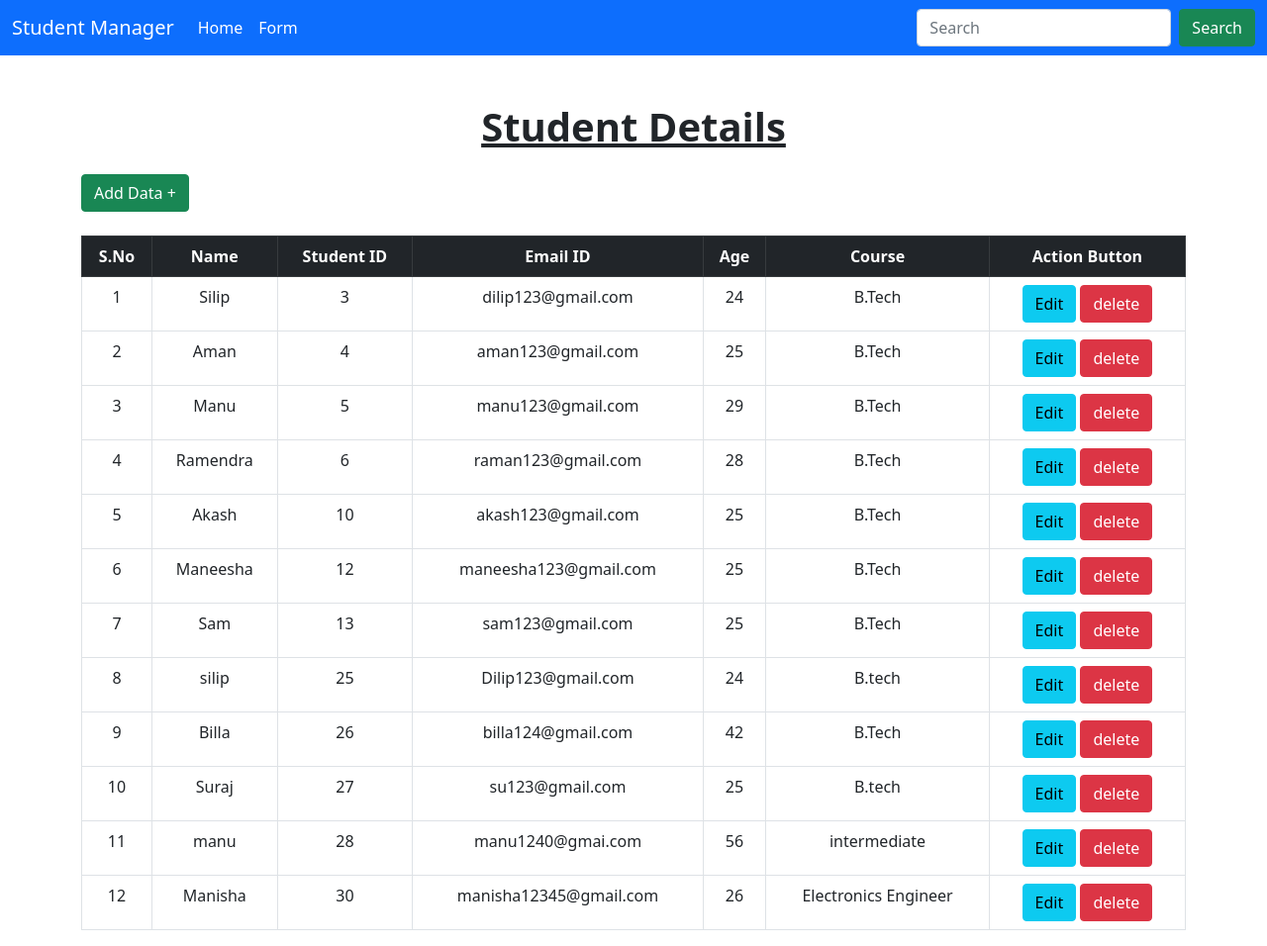
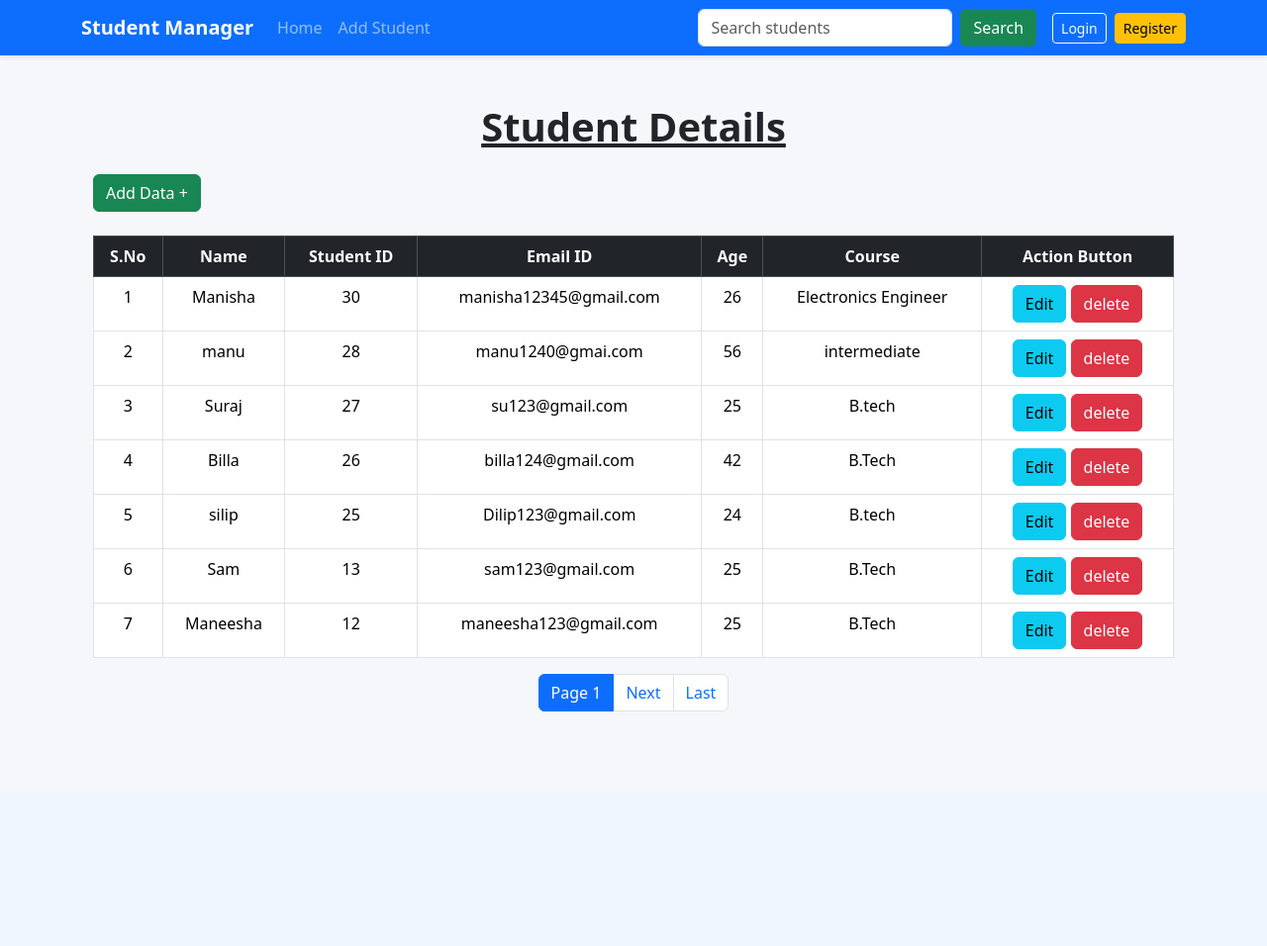
Before and after one commit to Dilip22682/student-management-system, a Django app: page / in a window 1280 px wide. Shown: the whole page at 99% size. After the commit the page ends 719 px from the top, so only its background shows below. Run offline with Django 5.2, Linux system fonts and the light colour scheme; data comes from the database, SQL or seed files in the repository; both versions use the stored data as it was after the commit.

Commit message:
update the search bar

```diff
--- a/stuapp/views.py
+++ b/stuapp/views.py
@@ -1,26 +1,71 @@
 from django.shortcuts import render,redirect
 from .models import student_details
-from .form import Stuform
+from .forms import Stuform
 from django.http import HttpResponse
 from django.shortcuts import get_object_or_404
 from django.contrib import messages
 from django.db.models import Q
+from django.core.paginator import Paginator
+from django.contrib.auth import login, authenticate, logout
+from django.contrib import messages
+from django.contrib.auth.decorators import login_required
+from .forms import RegisterForm, LoginForm
 
 
 # Create your views here.
 
+# Register View
+def register_view(request):
+    if request.method == 'POST':
+        form = RegisterForm(request.POST)
+        if form.is_valid():
+            user = form.save()
+            login(request, user)
+            messages.success(request, "Registration successful")
+            return redirect('list')
+    else:
+        form = RegisterForm()
+
+    return render(request, 'register.html', {'form': form})
+
+
+# Login View
+def login_view(request):
+    if request.method == 'POST':
+        form = LoginForm(request, data=request.POST)
+        if form.is_valid():
+            user = form.get_user()
+            login(request, user)
+            messages.success(request, "Login successful")
+            return redirect('list')
+    else:
+        form = LoginForm()
+
+    return render(request, 'login.html', {'form': form})
+
+# Logout View
+def logout_view(request):
+    logout(request)
+    messages.success(request, "Logged out successfully")
+    return redirect('login')
+
+
 def studentlist(request,id=None):
-    data=student_details.objects.all()
-    return render(request,'index.html',{'data':data})
+
+    data = student_details.objects.all().order_by('-id')
+
+    paginator = Paginator(data, 7)
+
+    page_number = request.GET.get('page')
+
+    page_obj = paginator.get_page(page_number)
+
+    return render(request, 'index.html', {'page_obj': page_obj})
 
 def stdentcreate(request):
     if request.method=='POST':
         form=Stuform(request.POST)
         if form.is_valid():
-            # name = form.cleaned_data['name']
-            # emailId = form.cleaned_data['emailId']
-            # age = form.cleaned_data['age']
-            # course = form.cleaned_data['course']
             nm = form.cleaned_data['name']
             em = form.cleaned_data['emailId']
             age = form.cleaned_data['age']
@@ -69,6 +114,7 @@ def searchdata(request):
                 Q(age__icontains=query) |
                 Q(course__icontains=query)
             )
+
             print("student:",students)
         else:
             students = student_details.objects.all()
--- a/studentdata/settings.py
+++ b/studentdata/settings.py
@@ -29,7 +29,8 @@ SECRET_KEY = 'django-insecure-n(gv3bp62*9zytijr&crh($^yeie!wc*f3lt(y5bl*4cg80(w!
 DEBUG = False
 
 # ALLOWED_HOSTS = []
-ALLOWED_HOSTS = ['.onrender.com']
+# ALLOWED_HOSTS = ['.onrender.com']
+ALLOWED_HOSTS = ['*']   # for local server
 # ALLOWED_HOSTS = [
 #     "student-management-system-qvs4.onrender.com"
 #     "localhost",
--- a/studentdata/urls.py
+++ b/studentdata/urls.py
@@ -17,6 +17,8 @@ Including another URLconf
 from django.contrib import admin
 from django.urls import path
 from stuapp import views
+from stuapp.views import register_view, login_view, logout_view
+
 
 urlpatterns = [
     path('admin/', admin.site.urls),
@@ -25,4 +27,7 @@ urlpatterns = [
     path('update/<int:id>/',views.updateStu,name='updatedata'),
     path('delete/<int:id>/',views.deleteStu,name='deletedata'),
     path('search/',views.searchdata,name='searchdata'),
+    path('register/', register_view, name='register'),
+    path('login/', login_view, name='login'),
+    path('logout/', logout_view, name='logout'),
 ]
--- a/templates/base.html
+++ b/templates/base.html
@@ -1,44 +1,92 @@
-<!DOCTYPE html>
+
+ <!DOCTYPE html>
 <html lang="en">
 <head>
     <meta charset="UTF-8">
     <meta name="viewport" content="width=device-width, initial-scale=1.0">
-    <title>Data List</title>
-     <link href="https://cdn.jsdelivr.net/npm/bootstrap@5.0.2/dist/css/bootstrap.min.css" rel="stylesheet">
-    <link href="https://cdn.jsdelivr.net/npm/bootstrap@5.0.2/dist/css/bootstrap.min.css" rel="stylesheet" integrity="sha384-EVSTQN3/azprG1Anm3QDgpJLIm9Nao0Yz1ztcQTwFspd3yD65VohhpuuCOmLASjC" crossorigin="anonymous">
-    <script src="https://cdn.jsdelivr.net/npm/bootstrap@5.0.2/dist/js/bootstrap.bundle.min.js" integrity="sha384-MrcW6ZMFYlzcLA8Nl+NtUVF0sA7MsXsP1UyJoMp4YLEuNSfAP+JcXn/tWtIaxVXM" crossorigin="anonymous"></script>
+    <title>Student Manager</title>
+
+    <!-- ✅ Bootstrap 5 (single CDN only) -->
+    <link href="https://cdn.jsdelivr.net/npm/bootstrap@5.3.2/dist/css/bootstrap.min.css" rel="stylesheet">
 </head>
-<body>
-    <nav class="navbar navbar-expand-lg navbar-dark bg-primary sticky-top">
-  <div class="container-fluid">
-    <button class="navbar-toggler" type="button" data-bs-toggle="collapse" data-bs-target="#navbarTogglerDemo01" aria-controls="navbarTogglerDemo01" aria-expanded="false" aria-label="Toggle navigation">
+
+<body style="background-color: #f5f7fa;">
+
+<!-- 🔷 Navbar -->
+<nav class="navbar navbar-expand-lg navbar-dark bg-primary shadow-sm sticky-top">
+  <div class="container">
+
+    <a class="navbar-brand fw-bold" href="{% url 'list' %}">
+        Student Manager
+    </a>
+
+    <button class="navbar-toggler" type="button" data-bs-toggle="collapse" data-bs-target="#navbarNav">
       <span class="navbar-toggler-icon"></span>
     </button>
-    <div class="collapse navbar-collapse" id="navbarTogglerDemo01">
-      <a class="navbar-brand" href="{% url 'list' %}">Student Manager</a>
-      <ul class="navbar-nav me-auto mb-2 mb-lg-0">
+
+    <div class="collapse navbar-collapse" id="navbarNav">
+
+      <!-- Left Menu -->
+      <ul class="navbar-nav me-auto">
         <li class="nav-item">
-          <a class="nav-link active" aria-current="page" href="{% url 'list' %}">Home</a>
+          <a class="nav-link" href="{% url 'list' %}">Home</a>
         </li>
         <li class="nav-item">
-          <a class="nav-link active" aria-current="page" href="{% url 'form' %}">Form</a>
+          <a class="nav-link" href="{% url 'form' %}">Add Student</a>
         </li>
       </ul>
-      <form class="d-flex" action="{% url 'searchdata' %}" method="post">
-    {% csrf_token %}
-    <input class="form-control me-2"
-           type="search"
-           name="q"
-           placeholder="Search"
-           aria-label="Search">
-    <button class="btn btn-success" type="submit">Search</button>
-</form>
+
+      <!-- 🔍 Search -->
+      <form class="d-flex me-3" action="{% url 'searchdata' %}" method="post">
+        {% csrf_token %}
+        <input class="form-control me-2" type="search" name="q" placeholder="Search students">
+        <button class="btn btn-success" type="submit">Search</button>
+      </form>
+
+      <!-- 🔐 Auth Section -->
+      <ul class="navbar-nav">
+
+        {% if user.is_authenticated %}
+            <li class="nav-item">
+                <span class="navbar-text text-white me-3">
+                    👋 Hello, {{ user.username }}
+                </span>
+            </li>
+
+            <li class="nav-item">
+                <a class="btn btn-danger btn-sm" href="{% url 'logout' %}">
+                    Logout
+                </a>
+            </li>
+
+        {% else %}
+            <li class="nav-item me-2">
+                <a class="btn btn-outline-light btn-sm" href="{% url 'login' %}">
+                    Login
+                </a>
+            </li>
+
+            <li class="nav-item">
+                <a class="btn btn-warning btn-sm" href="{% url 'register' %}">
+                    Register
+                </a>
+            </li>
+        {% endif %}
+
+      </ul>
+
     </div>
   </div>
 </nav>
-{% block content %}
 
-{% endblock %}
+<!-- 🔷 Main Content -->
+<div class="container mt-4">
+    {% block content %}
+    {% endblock %}
+</div>
+
+<!-- ✅ Bootstrap JS -->
+<script src="https://cdn.jsdelivr.net/npm/bootstrap@5.3.2/dist/js/bootstrap.bundle.min.js"></script>
 
 </body>
 </html>
--- a/templates/form.html
+++ b/templates/form.html
@@ -39,6 +39,7 @@
                                 <button type="submit" class="btn btn-primary btn-lg rounded-3">
                                     Submit
                                 </button>
+
                             </div>
 
                         </form>
--- a/templates/index.html
+++ b/templates/index.html
@@ -1,30 +1,19 @@
-<!DOCTYPE html>
 {% extends 'base.html' %}
-<html lang="en">
-<head>
-    <meta charset="UTF-8">
-    <meta name="viewport" content="width=device-width, initial-scale=1.0">
-    <title>Student Data</title>
-    <link href="https://cdn.jsdelivr.net/npm/bootstrap@5.0.2/dist/css/bootstrap.min.css" rel="stylesheet">
-    <link href="https://cdn.jsdelivr.net/npm/bootstrap@5.0.2/dist/css/bootstrap.min.css" rel="stylesheet" integrity="sha384-EVSTQN3/azprG1Anm3QDgpJLIm9Nao0Yz1ztcQTwFspd3yD65VohhpuuCOmLASjC" crossorigin="anonymous">
-    <script src="https://cdn.jsdelivr.net/npm/bootstrap@5.0.2/dist/js/bootstrap.bundle.min.js" integrity="sha384-MrcW6ZMFYlzcLA8Nl+NtUVF0sA7MsXsP1UyJoMp4YLEuNSfAP+JcXn/tWtIaxVXM" crossorigin="anonymous"></script>
-</head>
-<body>
     {% block content %}
     <div class="container mt-5">
-    <h1 class="text-center mb-4"><b><u>Student Details</u></b></h1>
+      <h1 class="text-center mb-4">
+        <b><u>Student Details</u></b>
+      </h1>
 
       <div class="row">
         <div class="col-md-12">
-            <a href="{% url 'form' %}" class="btn btn-success mb-4" >Add Data +</a>
+          <a href="{% url 'form' %}" class="btn btn-success mb-4">Add Data +</a>
           <table class="table table-hover table-bordered text-center">
             {% if messages %}
+            {% comment %} {% message %} {% endcomment %}
             {% for message in messages %}
-                        <div class="alert alert-success">
-                            {{ message }}
-                        </div>
-                    {% endfor %}
-                {% endif %}
+            <div class="alert alert-success">{{ message }}</div>
+            {% endfor %} {% endif %}
             <thead class="table-dark">
               <tr>
                 <th>S.No</th>
@@ -37,19 +26,30 @@
               </tr>
             </thead>
             <tbody>
-                    {% for i in data %}
+              {% for i in page_obj %}
               <tr>
-                        <td>{{ forloop.counter }}</td>
+                {% comment %} <td>{{ forloop.counter }}</td> {% endcomment %}
+                <td>{{ page_obj.start_index|add:forloop.counter0 }}</td>
                 <td>{{ i.name }}</td>
                 <td>{{ i.id }}</td>
                 <td>{{ i.emailId }}</td>
                 <td>{{ i.age }}</td>
                 <td>{{ i.course }}</td>
                 <td>
-                            <a href="{% url 'updatedata' i.id %}" class="btn btn-info" >Edit</a>
-                             <form action="{% url 'deletedata' i.id %}" method='post' class="d-inline">
+                  <a href="{% url 'updatedata' i.id %}" class="btn btn-info"
+                    >Edit</a
+                  >
+                  <form
+                    action="{% url 'deletedata' i.id %}"
+                    method="post"
+                    class="d-inline"
+                  >
                     {% csrf_token %}
-                                <input type="submit" class="btn btn-danger" value="delete" >
+                    <input
+                      type="submit"
+                      class="btn btn-danger"
+                      value="delete"
+                    />
                   </form>
                 </td>
               </tr>
@@ -63,10 +63,36 @@
             </tbody>
           </table>
 
+        {% comment %} #---------------- pagination ------------------ {% endcomment %}
+          <nav aria-label="Page navigation">
+            <ul class="pagination justify-content-center">
+              {% if page_obj.has_previous %}
+
+              <li class="page-item">
+                <a class="page-link" href="?page=1">First</a>
+              </li>
+
+              <li class="page-item">
+                <a class="page-link" href="?page={{ page_obj.previous_page_number }}">Previous</a>
+              </li>
+              {% endif %}
+
+              <li class="page-item active">
+                <span class="page-link"> Page {{ page_obj.number }}</span>
+              </li>
+
+              {% if page_obj.has_next %}
+              <li class="page-item">
+                <a class="page-link" href="?page={{ page_obj.next_page_number }}">Next</a>
+              </li>
+
+              <li class="page-item">
+                <a class="page-link" href="?page={{ page_obj.paginator.num_pages }}">Last</a>
+              </li>
+              {% endif %}
+            </ul>
+          </nav>
         </div>
       </div>
     </div>
     {% endblock %}
-
-</body>
-</html>
```
Also changed, not shown: stuapp/form.py (deleted, +0 -14 lines), stuapp/forms.py (added, +31 -0 lines), templates/login.html (added, +59 -0 lines), templates/register.html (added, +59 -0 lines), db.sqlite3. Lines whose indentation alone changed are shown as unchanged.
